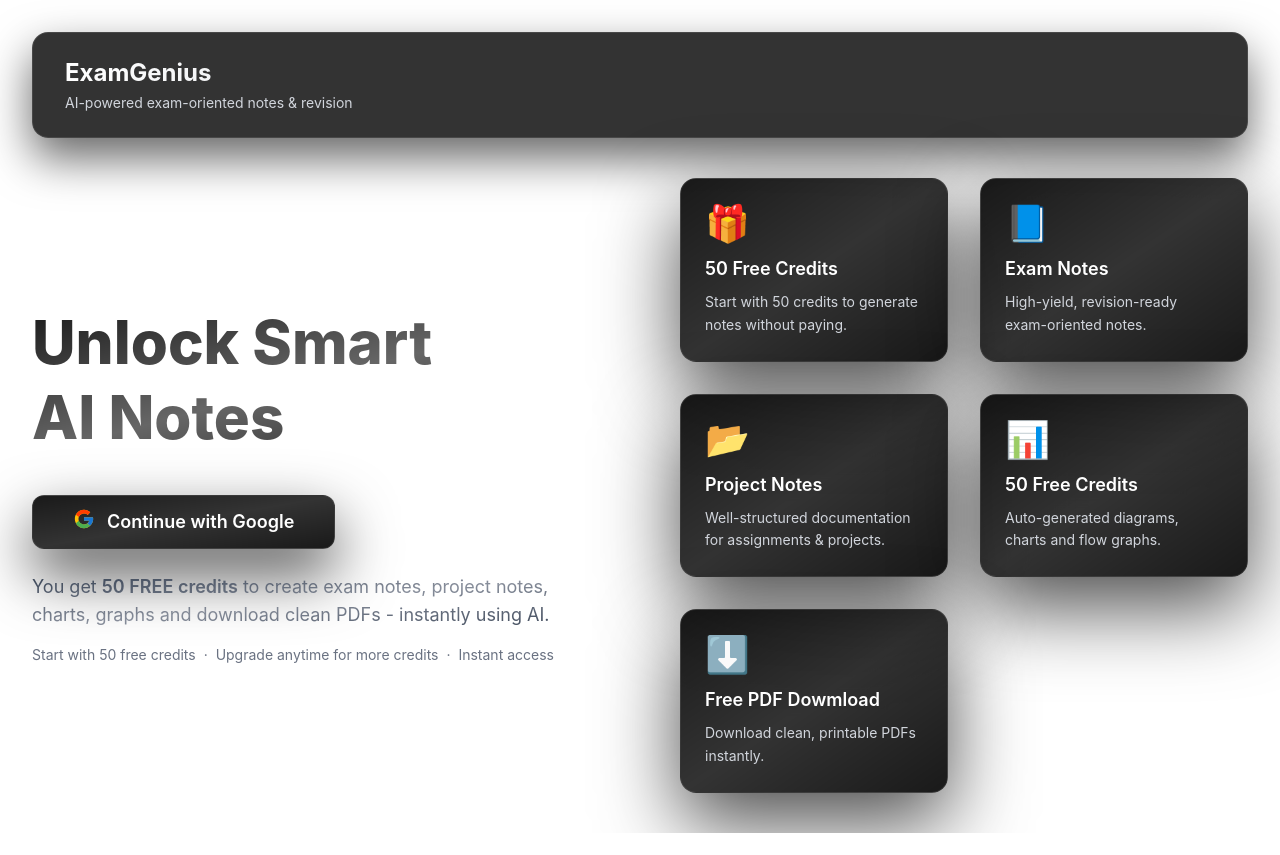
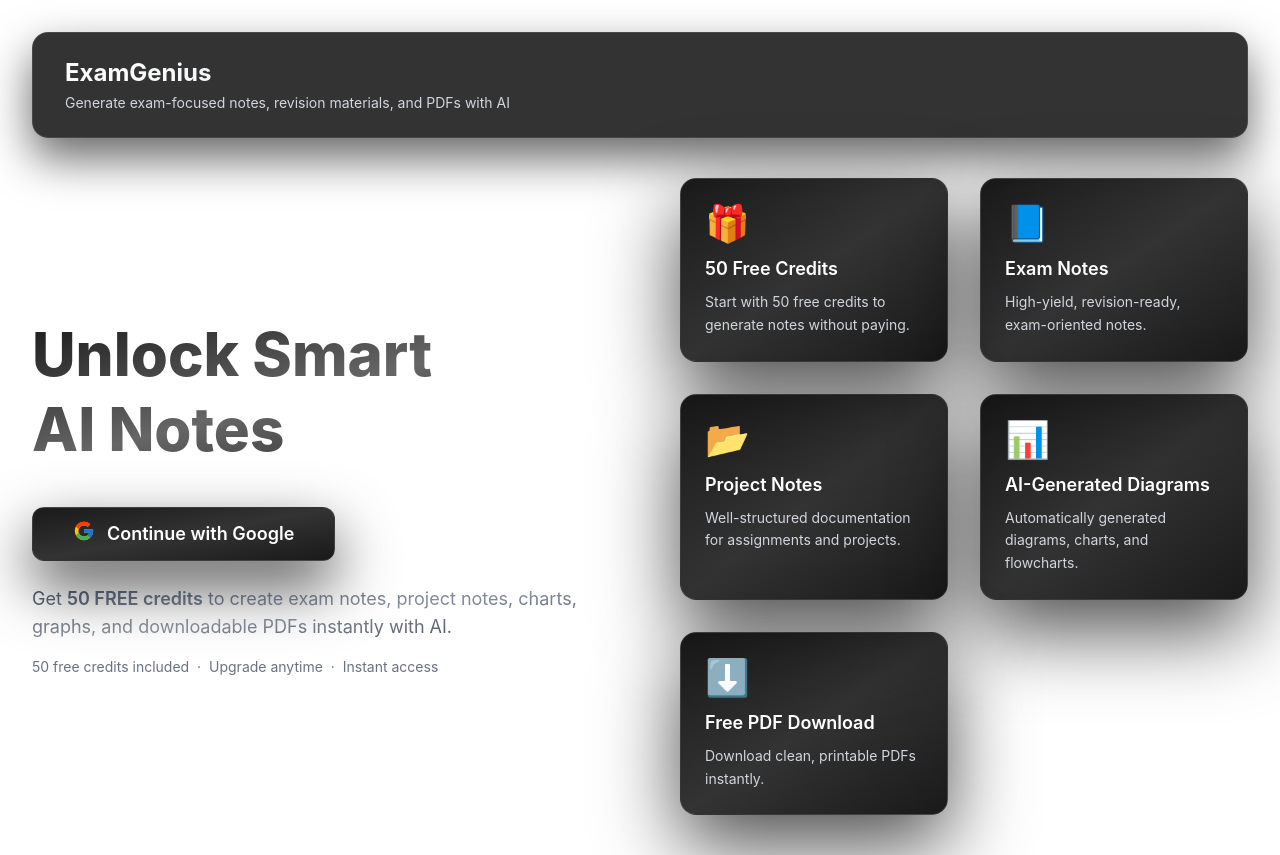
Before and after one commit to imshiva17/AI-Exam-Notes-Generator, a React (Vite) app in the folder client/: page /auth in a window 1280 px wide. Before the commit the page ends 833 px from the top, so only its background shows below. Built offline with nearby package versions, Linux system fonts and the light colour scheme; no server answers.

Commit message:
Done Some Changes in UI

```diff
--- a/client/src/pages/Auth.jsx
+++ b/client/src/pages/Auth.jsx
@@ -9,8 +9,7 @@ import { useDispatch } from "react-redux";
 import { setUserData } from "../redux/userSlice";
 
 const Auth = () => {
-
-  const dispatch = useDispatch()
+  const dispatch = useDispatch();
   const handleGoogleAuth = async () => {
     try {
       const response = await signInWithPopup(auth, provider);
@@ -24,10 +23,9 @@ const Auth = () => {
         { withCredentials: true },
       );
 
-      dispatch(setUserData(result.data))
+      dispatch(setUserData(result.data));
     } catch (error) {
       console.log(error);
-
     }
   };
   return (
@@ -38,12 +36,11 @@ const Auth = () => {
         transition={{ duration: 1.5 }}
         className="max-w-7xl mx-auto mt-8 rounded-2xl bg-black/80 backdrop-blur-xl border border-white/10 px-8 py-6 shadow-[0_20px_45px_rgba(0,0,0,0.6)] "
       >
-        <h1 className="text-2xl font-bold bg-linear-to-r from-white via-gray-300 to-white bg-clip-text text-transparent ">
+        <h1 className="text-2xl font-bold bg-linear-to-r from-white via-gray-300 to-white bg-clip-text text-transparent">
           ExamGenius
         </h1>
-
-        <p className="text-sm text-gray-300 mt-1 ">
-          AI-powered exam-oriented notes & revision
+        <p className="text-sm text-gray-300 mt-1">
+          Generate exam-focused notes, revision materials, and PDFs with AI
         </p>
       </motion.header>
 
@@ -73,43 +70,47 @@ const Auth = () => {
             Continue with Google
           </motion.button>
 
-          <p className="mt-6 max-w-xl text-lg bg-linear-to-br from-gray-700 via-gray-500/80 to-gray-700 bg-clip-text text-transparent ">
-            You get <span className="font-semibold ">50 FREE credits</span> to
-            create exam notes, project notes, charts, graphs and download clean
-            PDFs - instantly using AI.
+          <p className="mt-6 max-w-xl text-lg bg-linear-to-br from-gray-700 via-gray-500/80 to-gray-700 bg-clip-text text-transparent">
+            Get <span className="font-semibold">50 FREE credits</span> to create
+            exam notes, project notes, charts, graphs, and downloadable PDFs
+            instantly with AI.
           </p>
+
           <p className="mt-4 text-sm text-gray-500">
-            Start with 50 free credits <span className="mx-1">·</span> Upgrade
-            anytime for more credits <span className="mx-1">·</span> Instant
-            access
+            50 free credits included <span className="mx-1">·</span> Upgrade
+            anytime <span className="mx-1">·</span> Instant access
           </p>
         </motion.div>
 
         {/* Right Content */}
-        <div className="grid grid-cols-1 sm:grid-cols-2 gap-8 ">
+        <div className="grid grid-cols-1 sm:grid-cols-2 gap-8">
           <Feature
             icon={"🎁"}
             title="50 Free Credits"
-            desc="Start with 50 credits to generate notes without paying."
+            desc="Start with 50 free credits to generate notes without paying."
           />
+
           <Feature
             icon={"📘"}
             title="Exam Notes"
-            desc="High-yield, revision-ready exam-oriented notes. "
+            desc="High-yield, revision-ready, exam-oriented notes."
           />
+
           <Feature
             icon={"📂"}
             title="Project Notes"
-            desc="Well-structured documentation for assignments & projects."
+            desc="Well-structured documentation for assignments and projects."
           />
+
           <Feature
             icon={"📊"}
-            title="50 Free Credits"
-            desc="Auto-generated diagrams, charts and flow graphs."
+            title="AI-Generated Diagrams"
+            desc="Automatically generated diagrams, charts, and flowcharts."
           />
+
           <Feature
             icon={"⬇️"}
-            title="Free PDF Dowmload"
+            title="Free PDF Download"
             desc="Download clean, printable PDFs instantly."
           />
         </div>
```
